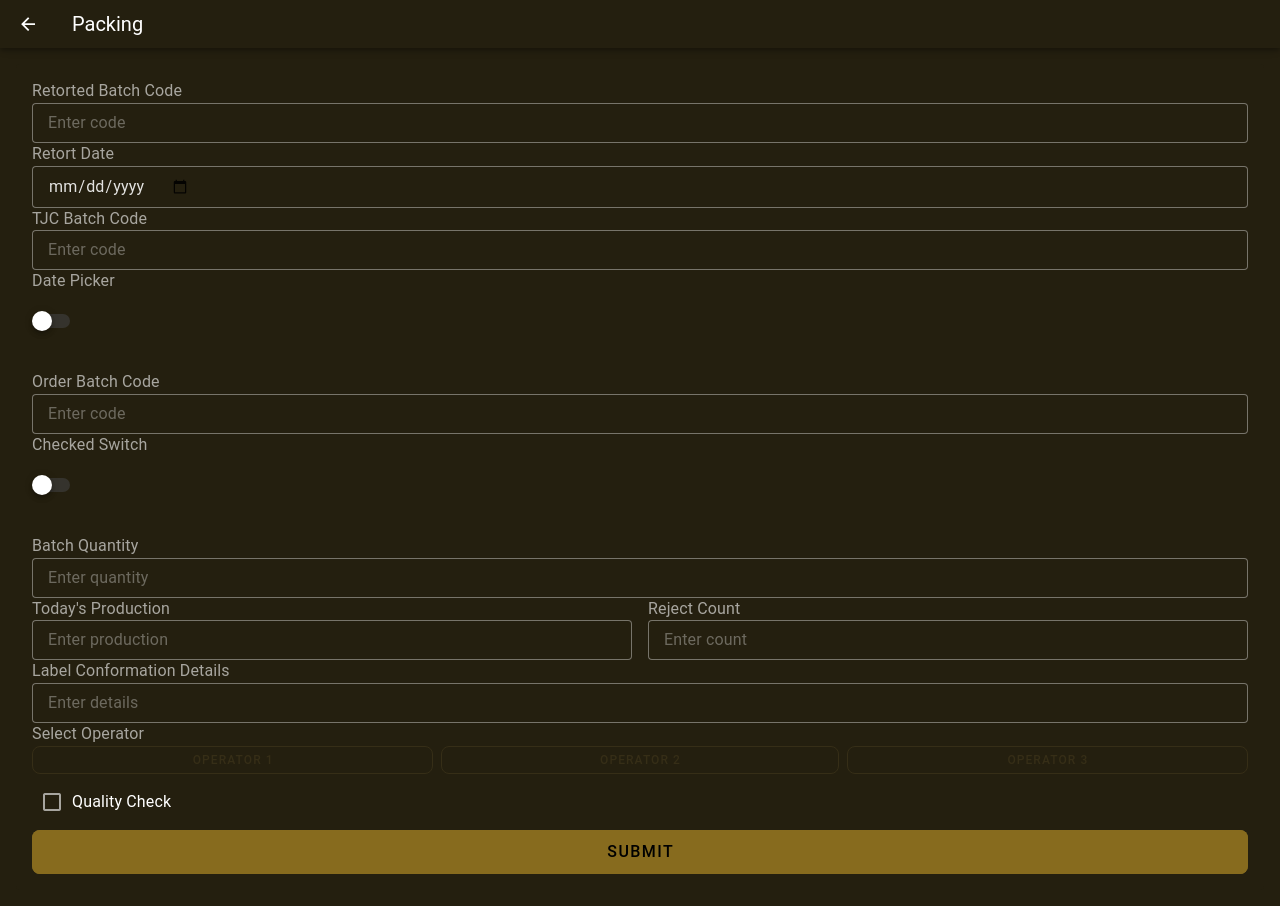
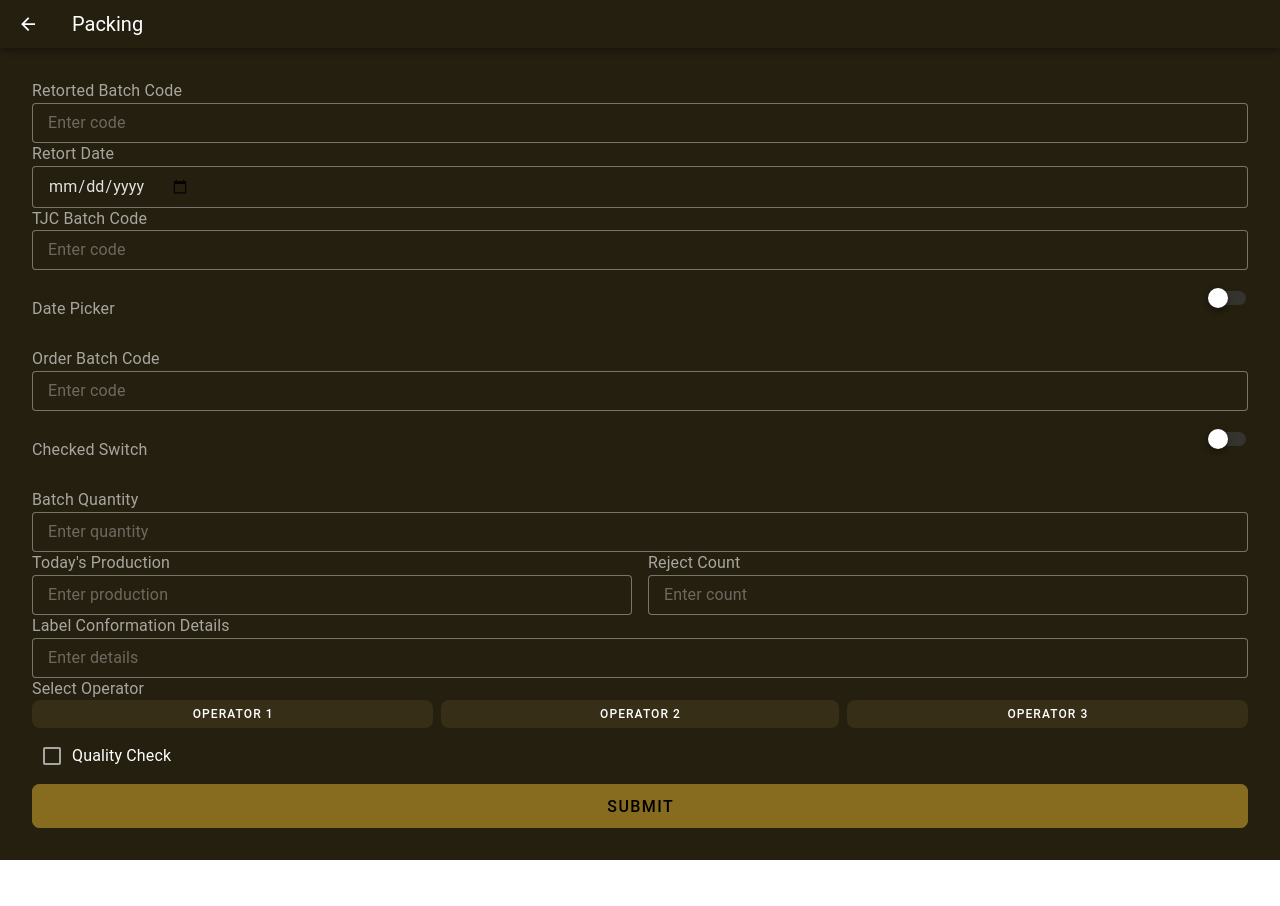
Before and after one commit to Ruukshan/tcjlk-pms, a Vue app: page / in a window 1280 px wide. After the commit the page ends 860 px from the top, so only its background shows below. Built offline with nearby package versions, Linux system fonts and the light colour scheme; no server answers.

Commit message:
Enhance TjcPackingPage layout with improved styling for toggle switches and operator buttons

```diff
--- a/src/views/TjcPackingPage.vue
+++ b/src/views/TjcPackingPage.vue
@@ -42,7 +42,13 @@
             </div>
 
             <!-- Date Picker Toggle -->
-            <div>
+            <div
+              style="
+                display: flex;
+                align-items: center;
+                justify-content: space-between;
+              "
+            >
               <v-label>Date Picker</v-label>
               <v-switch v-model="formData.datePicker" />
             </div>
@@ -59,7 +65,13 @@
             </div>
 
             <!-- Checked Switch Toggle -->
-            <div>
+            <div
+              style="
+                display: flex;
+                align-items: center;
+                justify-content: space-between;
+              "
+            >
               <v-label>Checked Switch</v-label>
               <v-switch v-model="formData.checkedSwitch" />
             </div>
@@ -119,9 +131,6 @@
               <v-row no-gutters class="operator-row">
                 <v-col cols="4" class="pr-1">
                   <v-btn
-                    :variant="
-                      formData.selectedOperator === 1 ? 'flat' : 'outlined'
-                    "
                     :color="
                       formData.selectedOperator === 1 ? 'button' : 'secondary'
                     "
@@ -129,15 +138,13 @@
                     block
                     @click="selectOperator(1)"
                     class="operator-btn"
+                    style="color: white"
                   >
                     Operator 1
                   </v-btn>
                 </v-col>
                 <v-col cols="4" class="px-1">
                   <v-btn
-                    :variant="
-                      formData.selectedOperator === 2 ? 'flat' : 'outlined'
-                    "
                     :color="
                       formData.selectedOperator === 2 ? 'button' : 'secondary'
                     "
@@ -145,15 +152,13 @@
                     block
                     @click="selectOperator(2)"
                     class="operator-btn"
+                    style="color: white"
                   >
                     Operator 2
                   </v-btn>
                 </v-col>
                 <v-col cols="4" class="pl-1">
                   <v-btn
-                    :variant="
-                      formData.selectedOperator === 3 ? 'flat' : 'outlined'
-                    "
                     :color="
                       formData.selectedOperator === 3 ? 'button' : 'secondary'
                     "
@@ -161,6 +166,7 @@
                     block
                     @click="selectOperator(3)"
                     class="operator-btn"
+                    style="color: white"
                   >
                     Operator 3
                   </v-btn>
```
